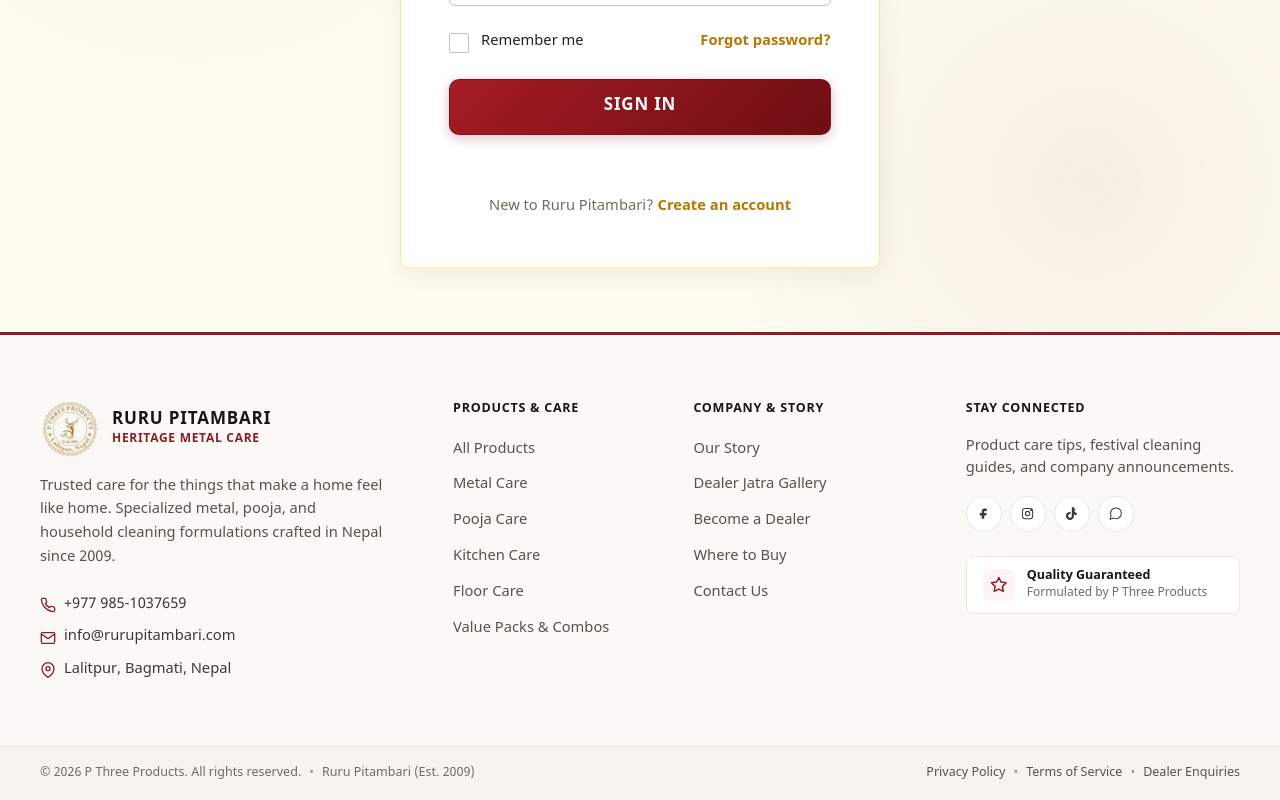
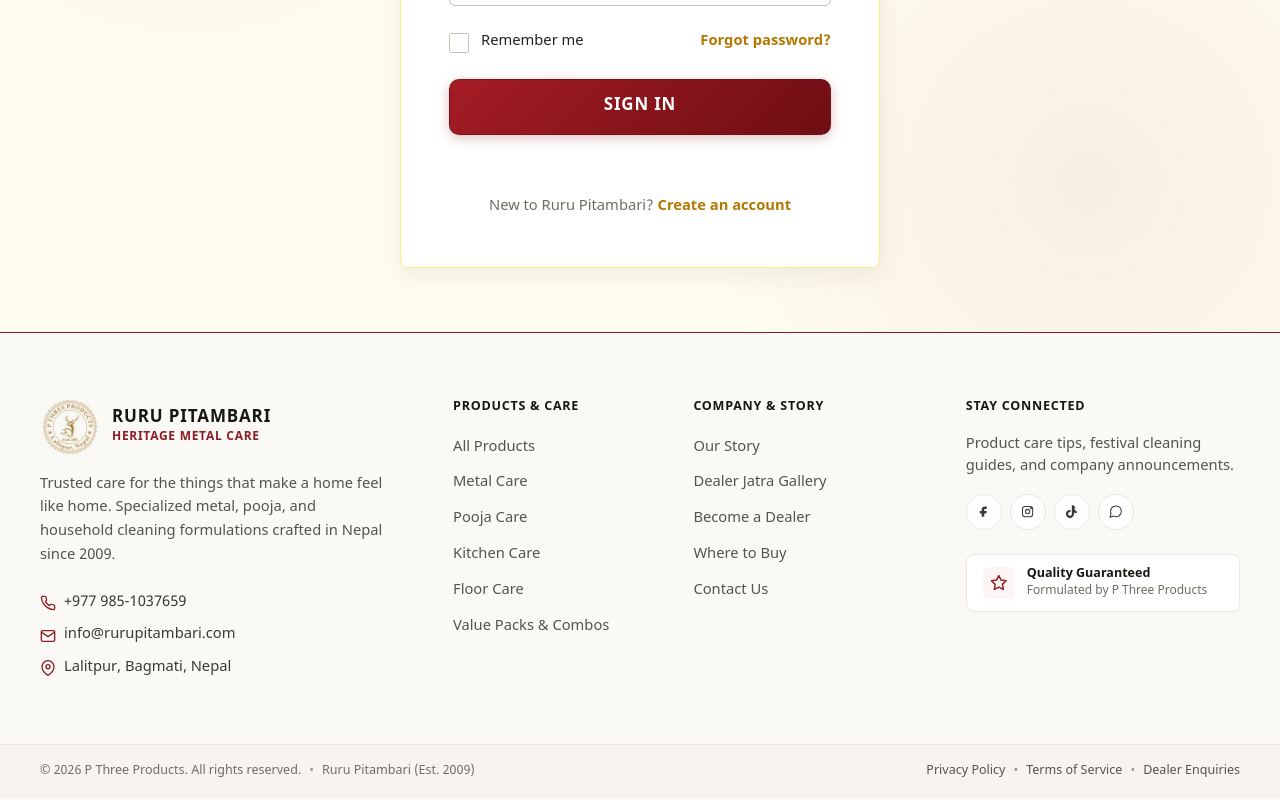
Before and after one commit to jayprakash4u/RuRu-Pitambari, a Next.js app: page /sign-in in a window 1280 px wide. Shown: the part 550-1350 px from the top of the page. Built offline with nearby package versions, Linux system fonts and the light colour scheme.

Commit message:
style(footer): reduce top border stroke to thin 1px line

```diff
--- a/src/components/layout/site-footer/site-footer.module.css
+++ b/src/components/layout/site-footer/site-footer.module.css
@@ -1,7 +1,7 @@
 /* Site Footer Styles */
 
 .footer {
-  border-top: 3px solid #8c1d24;
+  border-top: 1px solid #8c1d24;
   background-color: #fbf9f6;
   color: var(--neutral-800);
   font-family: inherit;
```
